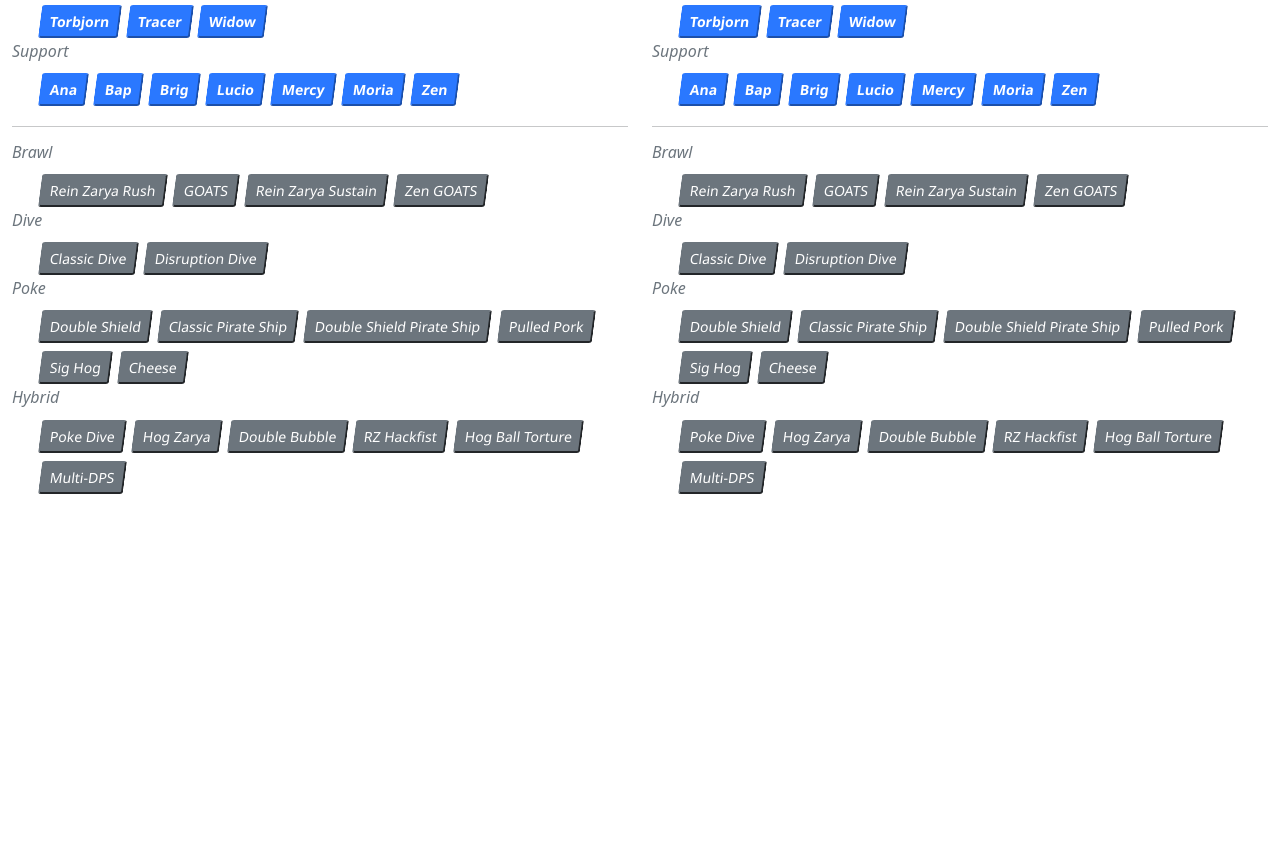
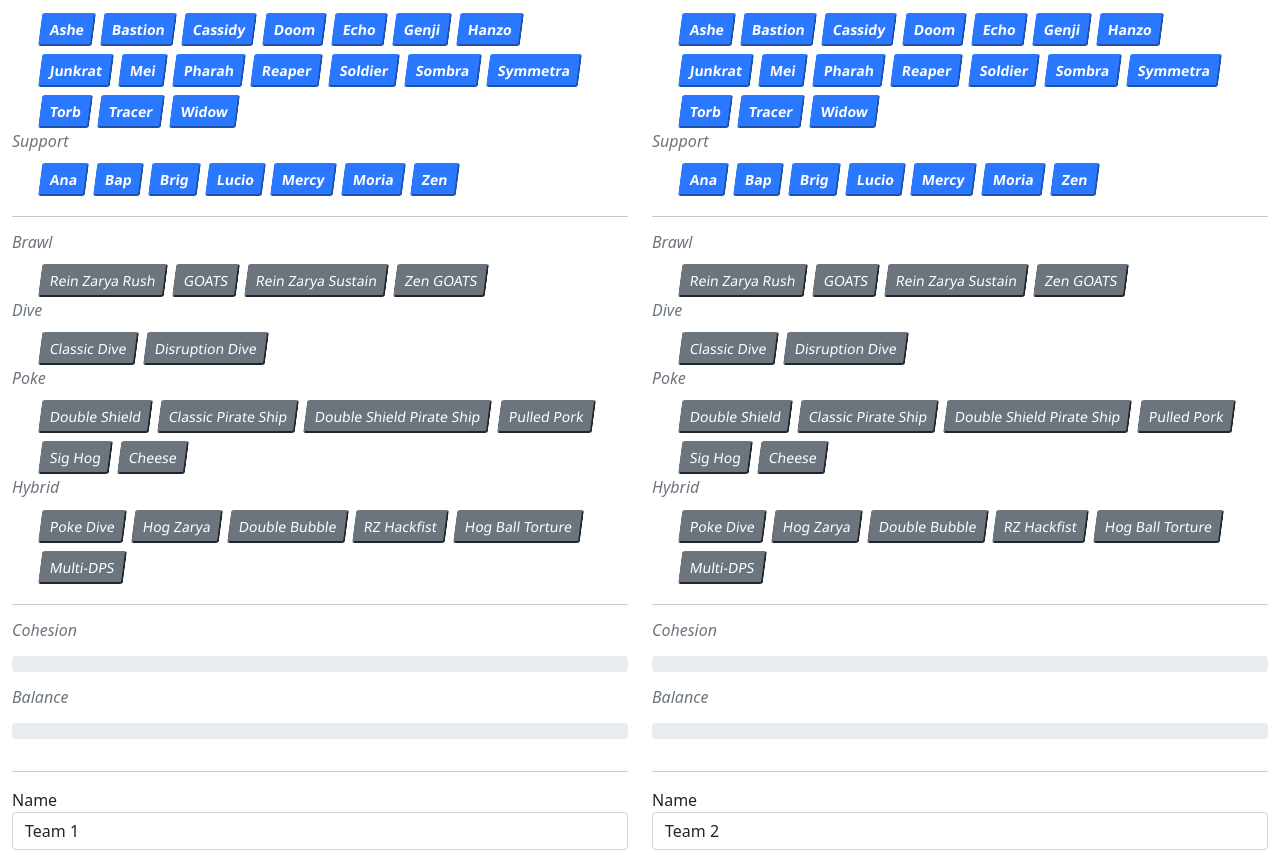
Before and after one commit to ow2macro/ow2macro.github.io, a plain HTML site: page index.html in a window 1280 px wide. Shown: the part 776-1642 px from the top of the page. Before the commit the page ends 1274 px from the top, so only its background shows below. Drawn offline with nearby package versions, Linux system fonts and the light colour scheme.

Commit message:
added hero class

```diff
--- a/index.html
+++ b/index.html
@@ -36,6 +36,7 @@
 
     <script type="text/javascript" src="teamcomposition.js"></script>
 
+    <script type="text/javascript" src="pools/hero.js"></script>
     <script type="text/javascript" src="pools/pools.js"></script>
     <script type="text/javascript" src="pools/overwatch_1/heros.js"></script>
     <script type="text/javascript" src="pools/overwatch_1/compositions.js"></script>
@@ -69,7 +70,7 @@
                 class="btn btn-outline-secondary btn-remove"
                 v-for="hero in team.roster"
               >
-                {{ hero.name.short }}
+                {{ hero.short }}
               </button>
               <button
                 v-if="team.roster.length"
@@ -83,7 +84,6 @@
 
       <div class="row">
         <section v-for="team in teams" class="col">
-          <div>
           <div class="progress focus-bar">
             <div
               class="progress-bar sustain"
@@ -114,7 +114,6 @@
               aria-valuemax="100"
             >
               {{ team.enable && team.data.mobile>0.1 ? "Mobility" : "" }}
-              </div>
             </div>
           </div>
         </section>
@@ -176,7 +175,7 @@
                 class="btn-sm m-1 skew"
                 v-for="hero in heros"
                 :style="team.heroButtonStyles[hero.id]"
-              > {{ hero.name.short }} </button>
+              > {{ hero.short }} </button>
             </div>
           </div>
 
@@ -206,6 +205,48 @@
         </section>
       </div>
 
+      <div class="row">
+        <section v-for="team in teams" class="col">
+          <hr>
+        </section>
+      </div>
+
+      <div class="row">
+        <section v-for="team in teams" class="col">
+
+          <template v-for="stat in team.stats">
+            <h6 class="text-muted fst-italic">{{ stat.name }}</h6>
+            <p>
+              <div class="progress normal-bar">
+                <div
+                  class="progress-bar"
+                  role="progressbar"
+                  :style="{width: `${100 * stat.value}%`}"
+                  :aria-valuenow="100 * stat.value"
+                  aria-valuemin="0"
+                  aria-valuemax="100"
+                ></div>
+              </div>
+            </p>
+          </template>
+        </section>
+      </div>
+
+      <div class="row">
+        <section v-for="team in teams" class="col">
+          <hr>
+        </section>
+      </div>
+
+      <div class="row">
+        <section v-for="team in teams" class="col">
+          <label :for="team.id+' name'">Name</label>
+          <div class="input-group mb-3">
+            <input type="text" class="form-control" v-model="team.name" :name="team.id+' name'">
+          </div>
+        </section>
+      </div>
+
     </div>
 
     <script src="https://cdn.jsdelivr.net/npm/bootstrap@5.0.2/dist/js/bootstrap.bundle.min.js" integrity="sha384-MrcW6ZMFYlzcLA8Nl+NtUVF0sA7MsXsP1UyJoMp4YLEuNSfAP+JcXn/tWtIaxVXM" crossorigin="anonymous"></script>
--- a/main.css
+++ b/main.css
@@ -7,11 +7,11 @@
 }
 
 .list-section-height {
-  min-height: 360px;
+  min-height: 450px;
 }
 
 .list-section-scroll {
-  max-height: 256px;
+  max-height: 360px;
   overflow: auto;
   overflow-y: auto;
 }
--- a/playbook/counterplays.js
+++ b/playbook/counterplays.js
@@ -25,7 +25,7 @@ playbook.add(new Play(
   [
     `Focus fire divers and flankers threatening allies.`,
     `Squishies should stay near tanks & allies with antidive abilities, especially during rotations.`,
-    `Allies should stay in eachothers effective ranges.`,
+    `Allies needing peel should stay in their teammates effective ranges. i.e. Close to melee heros, far from snipers.`,
     `Save antidive abilities until they are needed.`,
   ],
 ));
--- /dev/null
+++ b/pools/hero.js
@@ -0,0 +1,19 @@
+class Hero extends Descriptor {
+  id;
+
+  role = attribute.playstyle.null;
+  class = attribute.playstyle.null;
+  playstyle = attribute.playstyle.null;
+  healing = attribute.playstyle.null;
+  utility = attribute.playstyle.null;
+  archetype = [];
+
+  constructor(options = {}) {
+    super(options.name ?? options.full ?? `${options.focus}/${options.role}`, options.short);
+    delete options.name;
+    delete options.full;
+    delete options.short;
+    Object.assign(this, options);
+    util.arrayifyObjectProperties(this, 'archetypes');
+  }
+}
--- a/pools/overwatch_1/heros.js
+++ b/pools/overwatch_1/heros.js
@@ -1,7 +1,7 @@
 function load() {
   return [
-    {
-      name: new Descriptor('Ana'),
+    new Hero({
+      name: 'Ana',
       id: 'ana',
       role: attribute.role.support,
       class: attribute.class.support.healing,
@@ -13,10 +13,10 @@ function load() {
         attribute.archetype.support.range,
         attribute.archetype.antidive,
       ],
-    },
+    }),
 
-    {
-      name: new Descriptor('Ashe'),
+    new Hero({
+      name: 'Ashe',
       id: 'ashe',
       role: attribute.role.damage,
       class: attribute.class.damage.hitscan,
@@ -27,10 +27,11 @@ function load() {
         attribute.archetype.damage.sniper,
         attribute.archetype.dive_target,
       ],
-    },
+    }),
 
-    {
-      name: new Descriptor('Baptiste', 'Bap'),
+    new Hero({
+      name: 'Baptiste',
+      short: 'Bap',
       id: 'baptiste',
       role: attribute.role.support,
       class: attribute.class.support.healing,
@@ -43,10 +44,10 @@ function load() {
         attribute.archetype.support.area,
         attribute.archetype.antidive,
       ],
-    },
+    }),
 
-    {
-      name: new Descriptor('Bastion'),
+    new Hero({
+      name: 'Bastion',
       id: 'bastion',
       role: attribute.role.damage,
       class: attribute.class.damage.hitscan,
@@ -59,10 +60,11 @@ function load() {
         attribute.archetype.damage.flanker,
         attribute.archetype.dive_target,
       ],
-    },
+    }),
 
-    {
-      name: new Descriptor('Brigitte', 'Brig'),
+    new Hero({
+      name: 'Brigitte',
+      short: 'Brig',
       id: 'brigitte',
       role: attribute.role.support,
       class: attribute.class.support.utility,
@@ -75,10 +77,10 @@ function load() {
         attribute.archetype.antidive,
         attribute.archetype.defensiveUlt,
       ],
-    },
+    }),
 
-    {
-      name: new Descriptor('Cassidy'),
+    new Hero({
+      name: 'Cassidy',
       id: 'cassidy',
       role: attribute.role.damage,
       class: attribute.class.damage.hitscan,
@@ -90,10 +92,10 @@ function load() {
         attribute.archetype.damage.brawl,
         attribute.archetype.antidive,
       ],
-    },
+    }),
 
-    {
-      name: new Descriptor('D.Va'),
+    new Hero({
+      name: 'D.Va',
       id: 'dva',
       role: attribute.role.tank,
       class: attribute.class.tank.off,
@@ -104,10 +106,11 @@ function load() {
         attribute.archetype.tank.mitigation,
         attribute.archetype.antidive,
       ],
-    },
+    }),
 
-    {
-      name: new Descriptor('Doomfist', 'Doom'),
+    new Hero({
+      name: 'Doomfist',
+      short: 'Doom',
       id: 'doomfist',
       role: attribute.role.damage,
       class: attribute.class.damage.flex,
@@ -117,10 +120,10 @@ function load() {
       archetypes: [
         attribute.archetype.dive,
       ],
-    },
+    }),
 
-    {
-      name: new Descriptor('Echo'),
+    new Hero({
+      name: 'Echo',
       id: 'echo',
       role: attribute.role.damage,
       class: attribute.class.damage.flex,
@@ -131,10 +134,10 @@ function load() {
         attribute.archetype.dive,
         attribute.archetype.damage.flanker,
       ],
-    },
+    }),
 
-    {
-      name: new Descriptor('Genji'),
+    new Hero({
+      name: 'Genji',
       id: 'genji',
       role: attribute.role.damage,
       class: attribute.class.damage.flex,
@@ -145,10 +148,10 @@ function load() {
         attribute.archetype.dive,
         attribute.archetype.damage.flanker,
       ],
-    },
+    }),
 
-    {
-      name: new Descriptor('Hanzo'),
+    new Hero({
+      name: 'Hanzo',
       id: 'hanzo',
       role: attribute.role.damage,
       class: attribute.class.damage.flex,
@@ -159,10 +162,10 @@ function load() {
         attribute.archetype.damage.sniper,
         attribute.archetype.damage.buster,
       ],
-    },
+    }),
 
-    {
-      name: new Descriptor('Junkrat'),
+    new Hero({
+      name: 'Junkrat',
       id: 'junkrat',
       role: attribute.role.damage,
       class: attribute.class.damage.flex,
@@ -174,10 +177,10 @@ function load() {
         attribute.archetype.damage.buster,
         attribute.archetype.antidive,
       ],
-    },
+    }),
 
-    {
-      name: new Descriptor('Lucio'),
+    new Hero({
+      name: 'Lucio',
       id: 'lucio',
       role: attribute.role.support,
       class: attribute.class.support.utility,
@@ -190,10 +193,10 @@ function load() {
         attribute.archetype.support.area,
         attribute.archetype.defensiveUlt,
       ],
-    },
+    }),
 
-    {
-      name: new Descriptor('Mei'),
+    new Hero({
+      name: 'Mei',
       id: 'mei',
       role: attribute.role.damage,
       class: attribute.class.damage.flex,
@@ -205,10 +208,10 @@ function load() {
         attribute.archetype.defensiveUlt,
         attribute.archetype.antidive,
       ],
-    },
+    }),
 
-    {
-      name: new Descriptor('Mercy'),
+    new Hero({
+      name: 'Mercy',
       id: 'mercy',
       role: attribute.role.support,
       class: attribute.class.support.healing,
@@ -218,10 +221,10 @@ function load() {
       archetypes: [
         attribute.archetype.support.main,
       ],
-    },
+    }),
 
-    {
-      name: new Descriptor('Moria'),
+    new Hero({
+      name: 'Moria',
       id: 'moria',
       role: attribute.role.support,
       class: attribute.class.support.healing,
@@ -233,10 +236,10 @@ function load() {
         attribute.archetype.support.area,
         attribute.archetype.antidive,
       ],
-    },
+    }),
 
-    {
-      name: new Descriptor('Orisa'),
+    new Hero({
+      name: 'Orisa',
       id: 'orisa',
       role: attribute.role.tank,
       class: attribute.class.tank.main,
@@ -247,10 +250,10 @@ function load() {
         attribute.archetype.tank.poke,
         attribute.archetype.tank.mitigation,
       ],
-    },
+    }),
 
-    {
-      name: new Descriptor('Pharah'),
+    new Hero({
+      name: 'Pharah',
       id: 'pharah',
       role: attribute.role.damage,
       class: attribute.class.damage.hitscan,
@@ -261,10 +264,10 @@ function load() {
         attribute.archetype.dive,
         attribute.archetype.damage.flanker,
       ],
-    },
+    }),
 
-    {
-      name: new Descriptor('Reaper'),
+    new Hero({
+      name: 'Reaper',
       id: 'reaper',
       role: attribute.role.damage,
       class: attribute.class.damage.hitscan,
@@ -276,10 +279,11 @@ function load() {
         attribute.archetype.damage.hitscan,
         attribute.archetype.damage.flanker,
       ],
-    },
+    }),
 
-    {
-      name: new Descriptor('Reinhardt', 'Rein'),
+    new Hero({
+      name: 'Reinhardt',
+      short: 'Rein',
       id: 'reinhardt',
       role: attribute.role.tank,
       class: attribute.class.tank.main,
@@ -291,10 +295,11 @@ function load() {
         attribute.archetype.antidive,
         attribute.archetype.tank.mitigation,
       ],
-    },
+    }),
 
-    {
-      name: new Descriptor('Roadhog', 'Hog'),
+    new Hero({
+      name: 'Roadhog',
+      short: 'Hog',
       id: 'roadhog',
       role: attribute.role.tank,
       class: attribute.class.tank.off,
@@ -306,10 +311,11 @@ function load() {
         attribute.archetype.tank.poke,
         attribute.archetype.antidive,
       ],
-    },
+    }),
 
-    {
-      name: new Descriptor('Sigma', 'Sig'),
+    new Hero({
+      name: 'Sigma',
+      short: 'Sig',
       id: 'sigma',
       role: attribute.role.tank,
       class: attribute.class.tank.off,
@@ -322,10 +328,11 @@ function load() {
         attribute.archetype.tank.mitigation,
         attribute.archetype.dive_target,
       ],
-    },
+    }),
 
-    {
-      name: new Descriptor('Soldier 76', 'Soldier'),
+    new Hero({
+      name: 'Soldier 76',
+      short: 'Soldier',
       id: 'soldier',
       role: attribute.role.damage,
       class: attribute.class.damage.hitscan,
@@ -337,25 +344,25 @@ function load() {
         attribute.archetype.damage.flanker,
         attribute.archetype.dive_target,
       ],
-    },
+    }),
 
-    {
-      name: new Descriptor('Sombra'),
+    new Hero({
+      name: 'Sombra',
       id: 'sombra',
       role: attribute.role.damage,
       class: attribute.class.damage.hitscan,
       playstyle: attribute.playstyle.divepoke_2x1,
       healing: attribute.playstyle.null,
-      utility: attribute.playstyle.null,
+      utility: attribute.playstyle.sustain,
       archetypes: [
         attribute.archetype.dive,
         attribute.archetype.damage.flanker,
         attribute.archetype.defensiveUlt,
       ],
-    },
+    }),
 
-    {
-      name: new Descriptor('Symmetra'),
+    new Hero({
+      name: 'Symmetra',
       id: 'symmetra',
       role: attribute.role.damage,
       class: attribute.class.damage.flex,
@@ -366,10 +373,11 @@ function load() {
         attribute.archetype.damage.buster,
         attribute.archetype.antidive,
       ],
-    },
+    }),
 
-    {
-      name: new Descriptor('Torbjorn'),
+    new Hero({
+      name: 'Torbjorn',
+      short: 'Torb',
       id: 'torbjorn',
       role: attribute.role.damage,
       class: attribute.class.damage.hitscan,
@@ -380,10 +388,10 @@ function load() {
         attribute.archetype.damage.buster,
         attribute.archetype.antidive,
       ],
-    },
+    }),
 
-    {
-      name: new Descriptor('Tracer'),
+    new Hero({
+      name: 'Tracer',
       id: 'tracer',
       role: attribute.role.damage,
       class: attribute.class.damage.hitscan,
@@ -394,10 +402,11 @@ function load() {
         attribute.archetype.dive,
         attribute.archetype.damage.flanker,
       ],
-    },
+    }),
 
-    {
-      name: new Descriptor('Widowmaker', 'Widow'),
+    new Hero({
+      name: 'Widowmaker',
+      short: 'Widow',
       id: 'widowmaker',
       role: attribute.role.damage,
       class: attribute.class.damage.hitscan,
@@ -408,10 +417,10 @@ function load() {
         attribute.archetype.damage.sniper,
         attribute.archetype.dive_target,
       ],
-    },
+    }),
 
-    {
-      name: new Descriptor('Winston'),
+    new Hero({
+      name: 'Winston',
       id: 'winston',
       role: attribute.role.tank,
       class: attribute.class.tank.main,
@@ -421,10 +430,11 @@ function load() {
       archetypes: [
         attribute.archetype.tank.dive,
       ],
-    },
+    }),
 
-    {
-      name: new Descriptor('Wrecking Ball', 'Ball'),
+    new Hero({
+      name: 'Wrecking Ball',
+      short: 'Ball',
       id: 'wreckingball',
       role: attribute.role.tank,
       class: attribute.class.tank.main,
@@ -435,10 +445,10 @@ function load() {
         attribute.archetype.tank.dive,
         attribute.archetype.tank.mitigation,
       ],
-    },
+    }),
 
-    {
-      name: new Descriptor('Zarya'),
+    new Hero({
+      name: 'Zarya',
       id: 'zarya',
       role: attribute.role.tank,
       class: attribute.class.tank.off,
@@ -449,10 +459,11 @@ function load() {
         attribute.archetype.tank.brawl,
         attribute.archetype.tank.mitigation,
       ],
-    },
+    }),
 
-    {
-      name: new Descriptor('Zenyatta', 'Zen'),
+    new Hero({
+      name: 'Zenyatta',
+      short: 'Zen',
       id: 'zenyatta',
       role: attribute.role.support,
       class: attribute.class.support.utility,
@@ -465,7 +476,7 @@ function load() {
         attribute.archetype.defensiveUlt,
         attribute.archetype.dive_target,
       ],
-    },
+    }),
   ];
 }
 
--- a/teamvue.js
+++ b/teamvue.js
@@ -13,6 +13,8 @@ class TeamVue {
   roster = [];
 
   opponent;
+
+  stats = [];
 
   constructor(name, id) {
     this.name = name;
@@ -63,9 +65,26 @@ class TeamVue {
   }
 
   renderTeam(team) {
-    this.genHeroStyles(team, window.appData? window.appData.heros : []);
+    const heroPool = window.appData? window.appData.heros : [];
+
+    this.genHeroStyles(team, heroPool);
+    const n = team.normalizedMetrics();
+    const order = [n.sustain, n.range, n.mobile].sort().reverse();
+
+    this.stats = [{name: 'Cohesion', value: 0}, {name: 'Balance', value: 0}];
 
     if (this.roster.length > 2) {
+      this.stats = [
+        {
+          name: 'Cohesion',
+          value: team.measurePool(team.members),
+        },
+        {
+          name: 'Balance',
+          value: order.map((x,i)=>x*(i/2)).reduce(util.add),
+        }
+      ];
+
       this.data = team;
       this.enable = true;
     }
--- a/version.js
+++ b/version.js
@@ -1,7 +1,7 @@
 const version = {
   major: 0,
   minor: 4,
-  patch: 0,
+  patch: 1,
   tag: 'a',
 }
 
```
Also changed, not shown: teamcomposition.js (+13 -4 lines). Lines whose indentation alone changed are shown as unchanged.
